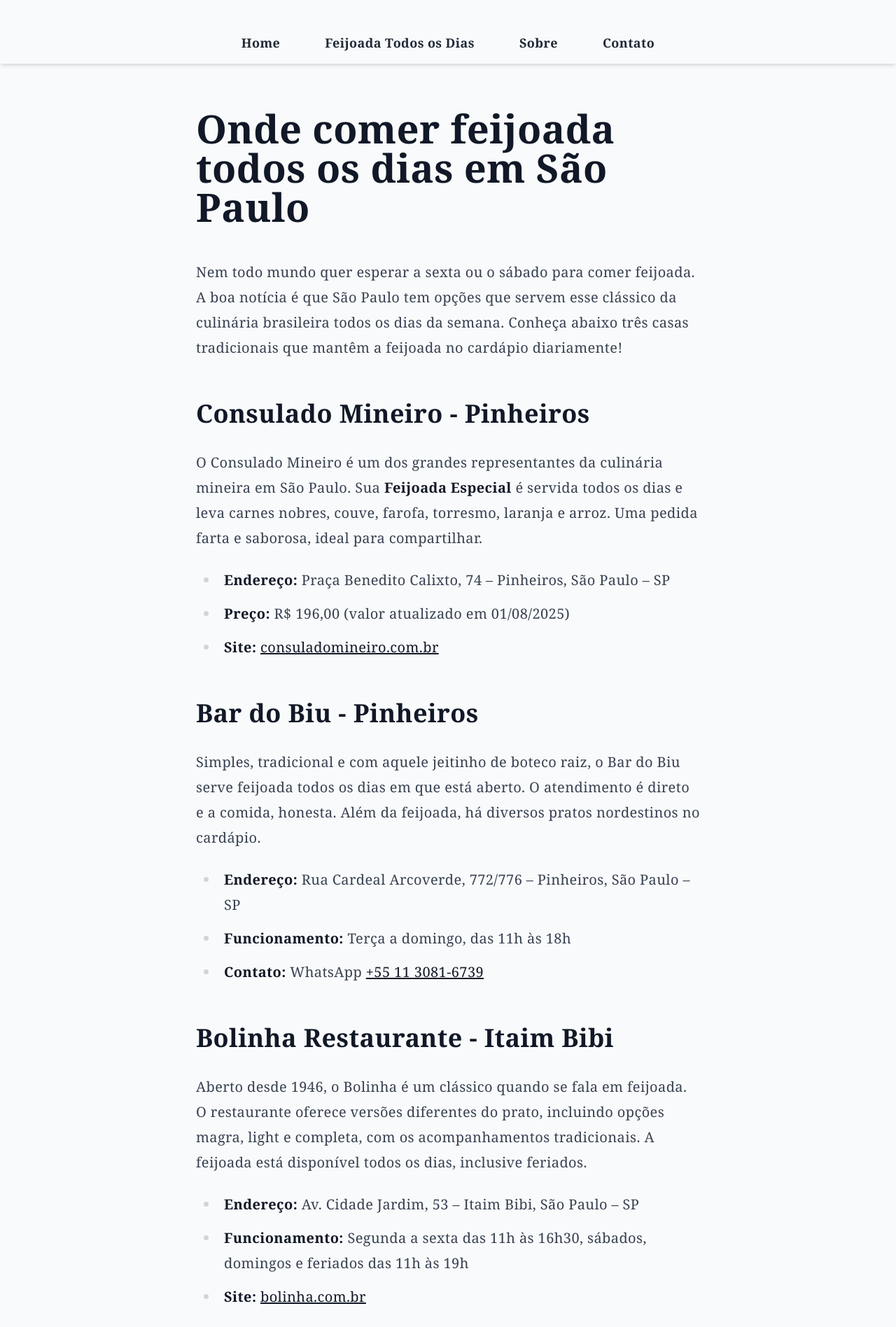
After one commit to ahrocha/feijoadaweek-python-django, a Django app: page /feijoada-todos-os-dias/ in a window 1280 px wide. The commit adds this page. Shown: the part 193-2089 px from the top of the page at 70% size. Run offline with Django 3.2, Linux system fonts and the light colour scheme; some libraries are stand-ins or nearby versions.

Commit message:
feat: adiciona página "Feijoada Todos os Dias" e atualiza navegação e sitemap

```diff
--- a/core/templates/base.html
+++ b/core/templates/base.html
@@ -41,6 +41,7 @@
     <!--
       <li><a href="/restaurantes" class="block hover:bg-gray-100 px-4 py-2 rounded">Restaurantes</a></li>
     -->
+      <li><a href="/feijoada-todos-os-dias" class="block hover:bg-gray-100 px-4 py-2 rounded">Feijoada Todos os Dias</a></li>
       <li><a href="/sobre" class="block hover:bg-gray-100 px-4 py-2 rounded">Sobre</a></li>
       <li><a href="/contato" class="block hover:bg-gray-100 px-4 py-2 rounded">Contato</a></li>
     </ul>
@@ -55,6 +56,7 @@
   <ul class="flex space-x-8 font-semibold text-lg">
     <li class="px-4"><a href="/" class="hover:underline">Home</a></li>
     <!-- <li class="px-4"><a href="/restaurantes" class="hover:underline">Restaurantes</a></li> -->
+    <li class="px-4"><a href="/feijoada-todos-os-dias" class="hover:underline">Feijoada Todos os Dias</a></li>
     <li class="px-4"><a href="/sobre" class="hover:underline">Sobre</a></li>
     <li class="px-4"><a href="/contato" class="hover:underline">Contato</a></li>
   </ul>
--- /dev/null
+++ b/core/templates/core/feijoada_todos_os_dias.html
@@ -0,0 +1,59 @@
+{% extends "base.html" %}
+
+{% block title %}Onde comer feijoada todos os dias{% endblock %}
+
+{% block content %}
+
+<article class="prose lg:prose-xl mx-auto py-8">
+  <header>
+    <h1>Onde comer feijoada todos os dias em São Paulo</h1>
+    <p>
+      Nem todo mundo quer esperar a sexta ou o sábado para comer feijoada. A boa notícia é que São Paulo tem opções que servem esse clássico da culinária brasileira todos os dias da semana. Conheça abaixo três casas tradicionais que mantêm a feijoada no cardápio diariamente!
+    </p>
+  </header>
+
+  <section>
+    <h2> Consulado Mineiro - Pinheiros</h2>
+    <p>
+      O Consulado Mineiro é um dos grandes representantes da culinária mineira em São Paulo. Sua <strong>Feijoada Especial</strong> é servida todos os dias e leva carnes nobres, couve, farofa, torresmo, laranja e arroz. Uma pedida farta e saborosa, ideal para compartilhar.
+    </p>
+    <ul>
+      <li><strong>Endereço:</strong> Praça Benedito Calixto, 74 – Pinheiros, São Paulo – SP</li>
+      <li><strong>Preço:</strong> R$ 196,00 (valor atualizado em 01/08/2025)</li>
+      <li><strong>Site:</strong> <a href="https://consuladomineiro.com.br/cardapioqrcodepinheiros/alacarte.html" target="_blank">consuladomineiro.com.br</a></li>
+    </ul>
+  </section>
+
+  <section>
+    <h2> Bar do Biu - Pinheiros</h2>
+    <p>
+      Simples, tradicional e com aquele jeitinho de boteco raiz, o Bar do Biu serve feijoada todos os dias em que está aberto. O atendimento é direto e a comida, honesta. Além da feijoada, há diversos pratos nordestinos no cardápio.
+    </p>
+    <ul>
+      <li><strong>Endereço:</strong> Rua Cardeal Arcoverde, 772/776 – Pinheiros, São Paulo – SP</li>
+      <li><strong>Funcionamento:</strong> Terça a domingo, das 11h às 18h</li>
+      <li><strong>Contato:</strong> WhatsApp <a href="https://wa.me/551130816739" target="_blank">+55 11 3081-6739</a></li>
+    </ul>
+  </section>
+
+  <section>
+    <h2> Bolinha Restaurante - Itaim Bibi</h2>
+    <p>
+      Aberto desde 1946, o Bolinha é um clássico quando se fala em feijoada. O restaurante oferece versões diferentes do prato, incluindo opções magra, light e completa, com os acompanhamentos tradicionais. A feijoada está disponível todos os dias, inclusive feriados.
+    </p>
+    <ul>
+      <li><strong>Endereço:</strong> Av. Cidade Jardim, 53 – Itaim Bibi, São Paulo – SP</li>
+      <li><strong>Funcionamento:</strong> Segunda a sexta das 11h às 16h30, sábados, domingos e feriados das 11h às 19h</li>
+      <li><strong>Site:</strong> <a href="https://bolinha.com.br" target="_blank">bolinha.com.br</a></li>
+    </ul>
+  </section>
+
+  <footer>
+    <p>
+      Agora você já sabe: é possível comer feijoada em São Paulo de domingo a domingo. E se você conhecer mais lugares que mantêm essa tradição diariamente, envie para a equipe do FeijoadaWeek. Vamos manter essa lista sempre atualizada!
+    </p>
+  </footer>
+</article>
+
+
+{% endblock %}
--- a/core/views.py
+++ b/core/views.py
@@ -27,3 +27,7 @@ class ContatoPageView(TemplateView):
 
 class HistoriaPageView(TemplateView):
     template_name = "core/historia_da_feijoada.html"
+
+# core/feijoada_todos_os_dias
+class FeijoadaTodosOsDiasPageView(TemplateView):
+    template_name = "core/feijoada_todos_os_dias.html"
--- a/feijoadaweek/sitemaps.py
+++ b/feijoadaweek/sitemaps.py
@@ -21,7 +21,7 @@ class StaticViewSitemap(Sitemap):
     changefreq = "monthly"
 
     def items(self):
-        return ['home', 'sobre', 'contato', 'historia_da_feijoada']
+        return ['home', 'sobre', 'contato', 'historia_da_feijoada', 'feijoada_todos_os_dias']
 
     def location(self, item):
         return reverse(item)
--- a/feijoadaweek/urls.py
+++ b/feijoadaweek/urls.py
@@ -17,7 +17,7 @@ from django.contrib import admin, sitemaps
 from django.contrib.sitemaps.views import sitemap
 from feijoadaweek.sitemaps import PostSitemap, StaticViewSitemap
 from django.urls import path
-from core.views import HistoriaPageView, HomePageView, PostDetailView, SobrePageView, ContatoPageView
+from core.views import HistoriaPageView, HomePageView, PostDetailView, SobrePageView, ContatoPageView, FeijoadaTodosOsDiasPageView
 from django.conf import settings
 from django.conf.urls.static import static
 from django.templatetags.static import static as static_tag
@@ -32,7 +32,8 @@ urlpatterns = [
     path('admin/', admin.site.urls),
     path('', HomePageView.as_view(), name='home'),
     path('sobre/', SobrePageView.as_view(), name='sobre'),
-    path('historia-da-feijoada/', HistoriaPageView.as_view(), name='historia_da_feijoada'),  # nova rota
+    path('historia-da-feijoada/', HistoriaPageView.as_view(), name='historia_da_feijoada'),
+    path('feijoada-todos-os-dias/', FeijoadaTodosOsDiasPageView.as_view(), name='feijoada_todos_os_dias'),
     path('contato/', ContatoPageView.as_view(), name='contato'),
     path('restaurante/<slug:slug>/', PostDetailView.as_view(), name='post_detail'),
     path("sitemap.xml", sitemap, {'sitemaps': sitemaps_dict}, name='sitemap'),
```
Also changed, not shown: core/templates/core/home.html (+13 -0 lines), README.md.
